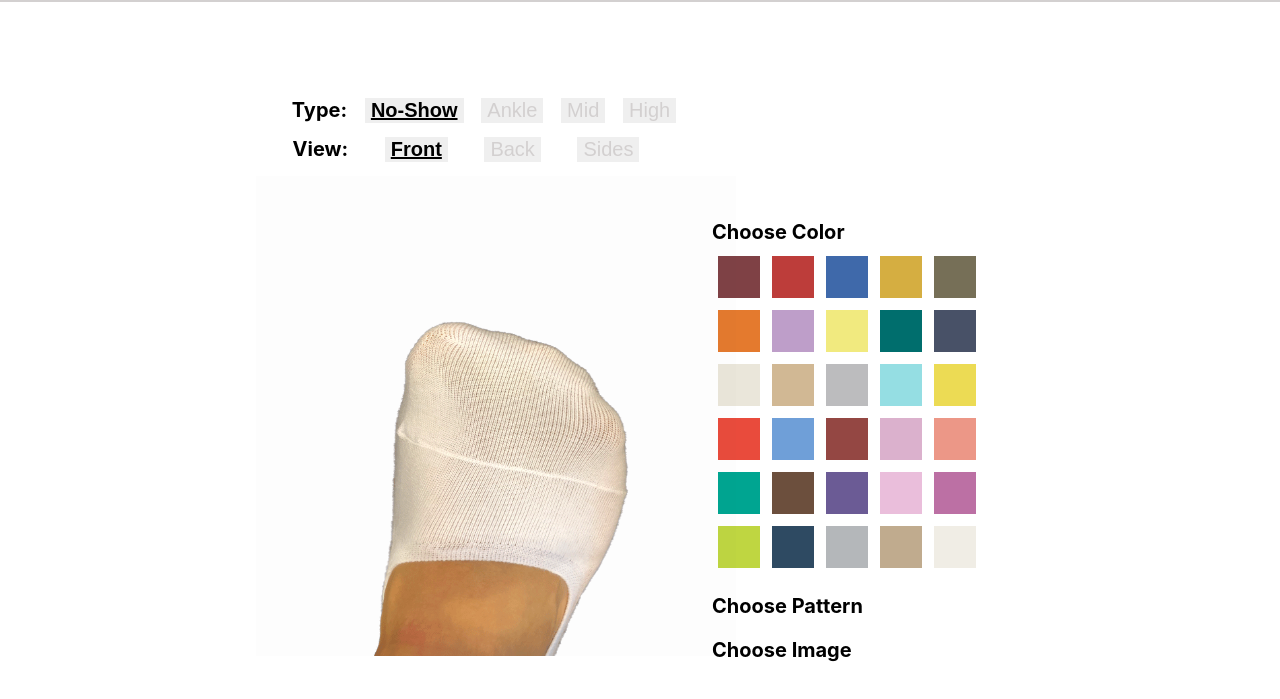
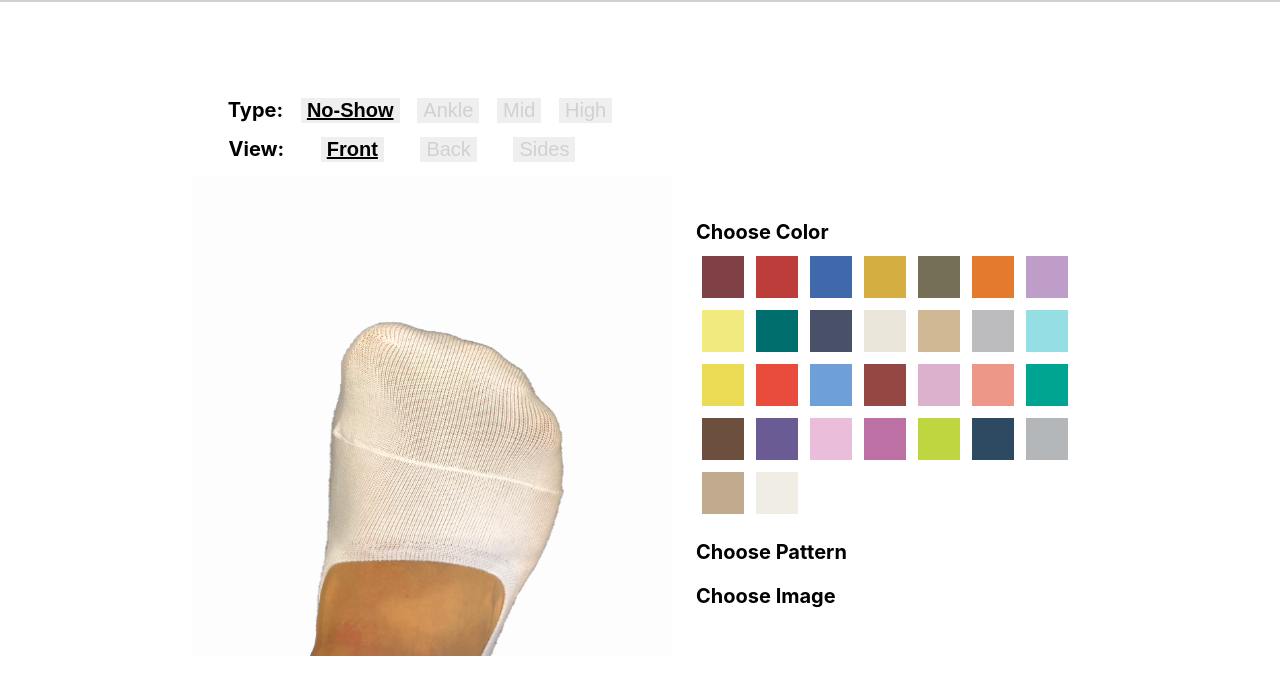
Before and after one commit to wecode-bootcamp-korea/we-socks-frontend, a React app: page / in a window 1280 px wide. Shown: the part 245-944 px from the top of the page. Built offline with nearby package versions, Linux system fonts and the light colour scheme.

Commit message:
css fixed

```diff
--- a/src/Pages/Main/Custom/custom.scss
+++ b/src/Pages/Main/Custom/custom.scss
@@ -1,7 +1,7 @@
 @import "Style/color.scss";
 
 .customRoot {
-  margin: 6em 16em;
+  margin: 6em 12em;
 
   .chooseTypesWrap {
     margin: 0 0.9em 0.7em;
@@ -56,7 +56,7 @@
   }
 
   .chooseWrap {
-    padding: 1.5em 0 0 2em;
+    padding: 1.5em 0 0 5em;
 
     > div {
       > p {
```
